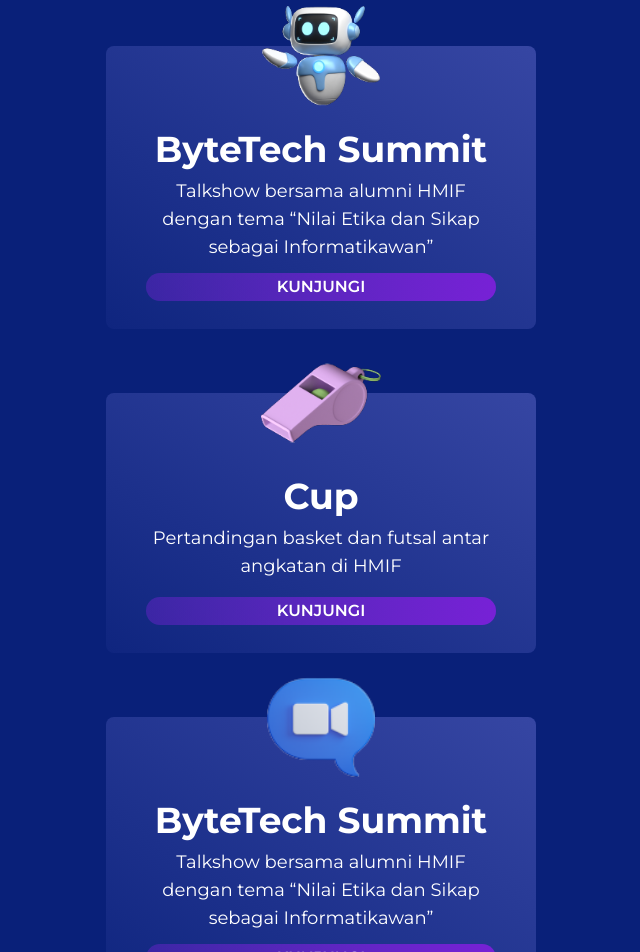
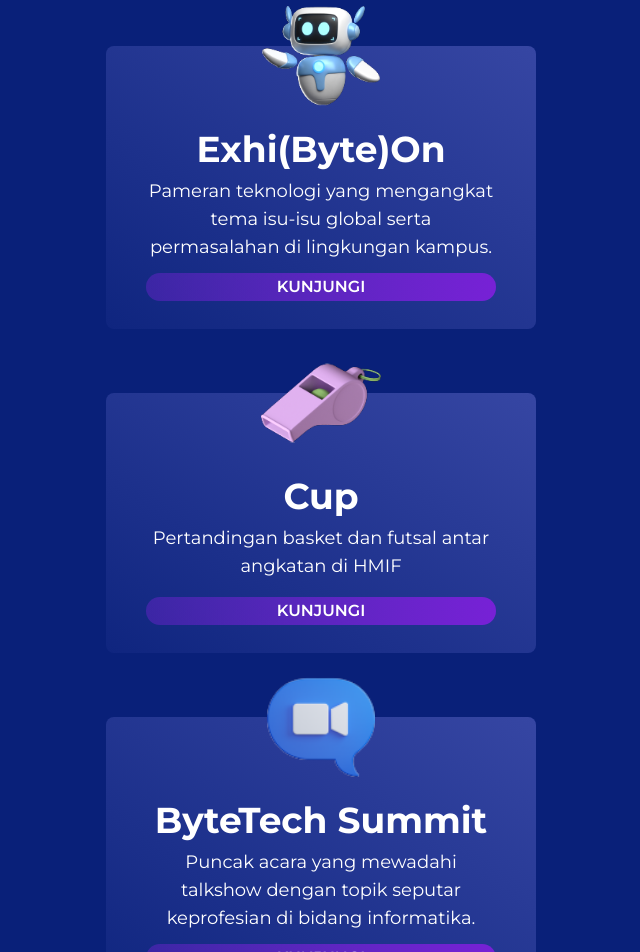
Before and after one commit to amaliap21/Web-Aksang, a Next.js app: page / in a window 1280 px wide. Shown: the part 300-1252 px from the top of the page, without its empty margins (319-959 px from the left). Built offline with nearby package versions, Linux system fonts and the light colour scheme.

Commit message:
feat(develop): deskripsi event home page

```diff
--- a/app/page.js
+++ b/app/page.js
@@ -3,11 +3,13 @@ import IconCard from "@/components/icon-card-alt";
 export default function Home() {
   return (
     <main className="flex min-h-screen flex-col items-center justify-center p-10 lg:p-24 bg-custom-blue">
-     <h2 className="text-[28px] lg:text-5xl text-white font-montserrat font-bold"><span className="text-custom-yellow">Our </span>Event</h2>
+      <h2 className="text-[28px] lg:text-5xl text-white font-montserrat font-bold">
+        <span className="text-custom-yellow">Our </span>Event
+      </h2>
       <div className="flex flex-wrap items-center justify-center w-full gap-x-60 2xl:gap-x-80 gap-y-20 lg:gap-y-16 mt-16 md:mt-20 lg:mt-32">
         <IconCard
-          title="ByteTech Summit"
-          description="Talkshow bersama alumni HMIF dengan tema “Nilai Etika dan Sikap sebagai Informatikawan”"
+          title="Exhi(Byte)On"
+          description="Pameran teknologi yang mengangkat tema isu-isu global serta permasalahan di lingkungan kampus."
           buttonText="KUNJUNGI"
           buttonUrl="/"
           imageAlt="Cup"
@@ -23,7 +25,7 @@ export default function Home() {
         />
         <IconCard
           title="ByteTech Summit"
-          description="Talkshow bersama alumni HMIF dengan tema “Nilai Etika dan Sikap sebagai Informatikawan”"
+          description="Puncak acara yang mewadahi talkshow dengan topik seputar keprofesian di bidang informatika."
           buttonText="KUNJUNGI"
           buttonUrl="/"
           imageAlt="zoom"
```
